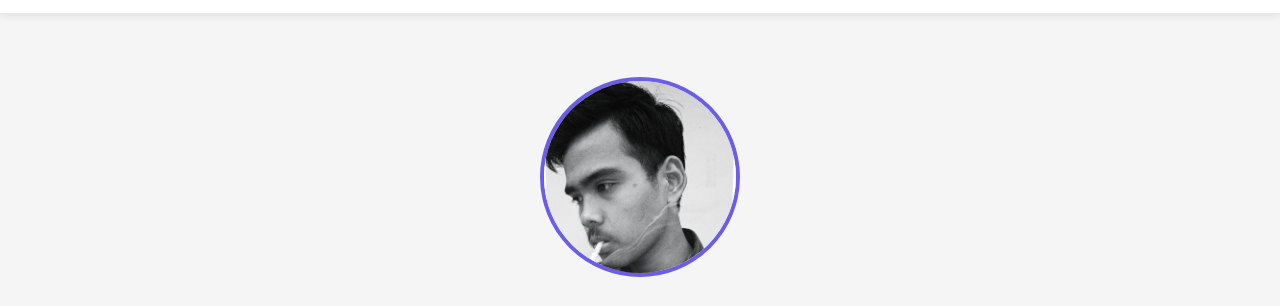
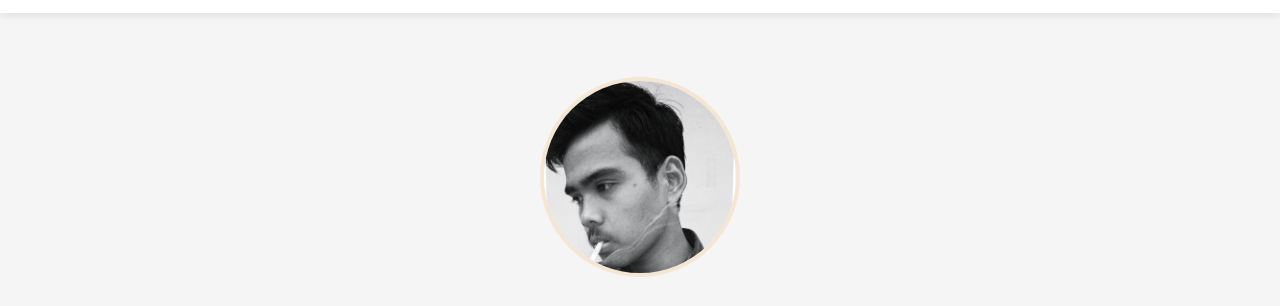
Before and after one commit to wilfauzy/porto, a plain HTML site: page index.html in a window 1280 px wide. Shown: the part 57-363 px from the top of the page. Drawn offline with Linux system fonts and the light colour scheme.

Commit message:
Update index.html

```diff
--- a/index.html
+++ b/index.html
@@ -28,7 +28,7 @@
         :root {
             --bg-color: #f5f5f5;
             --text-color: #2d3436;
-            --primary-color: #6c5ce7;
+            --primary-color: #F5E6D3;
             --secondary-color: #a8a8a8;
             --card-bg: #ffffff;
             --nav-bg: #ffffff;
@@ -38,7 +38,7 @@
         [data-theme="dark"] {
             --bg-color: #2d3436;
             --text-color: #ffffff;
-            --primary-color: #a66efa;
+            --primary-color: #F5E6D3;
             --secondary-color: #878787;
             --card-bg: #3d3d3d;
             --nav-bg: #2d2d2d;
```
